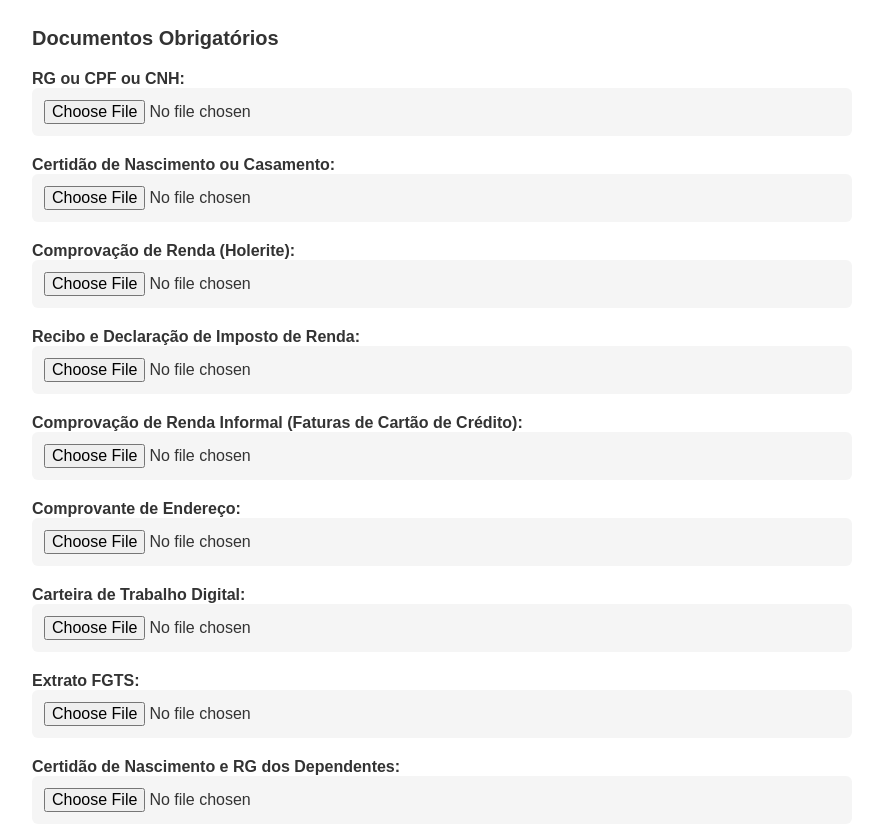
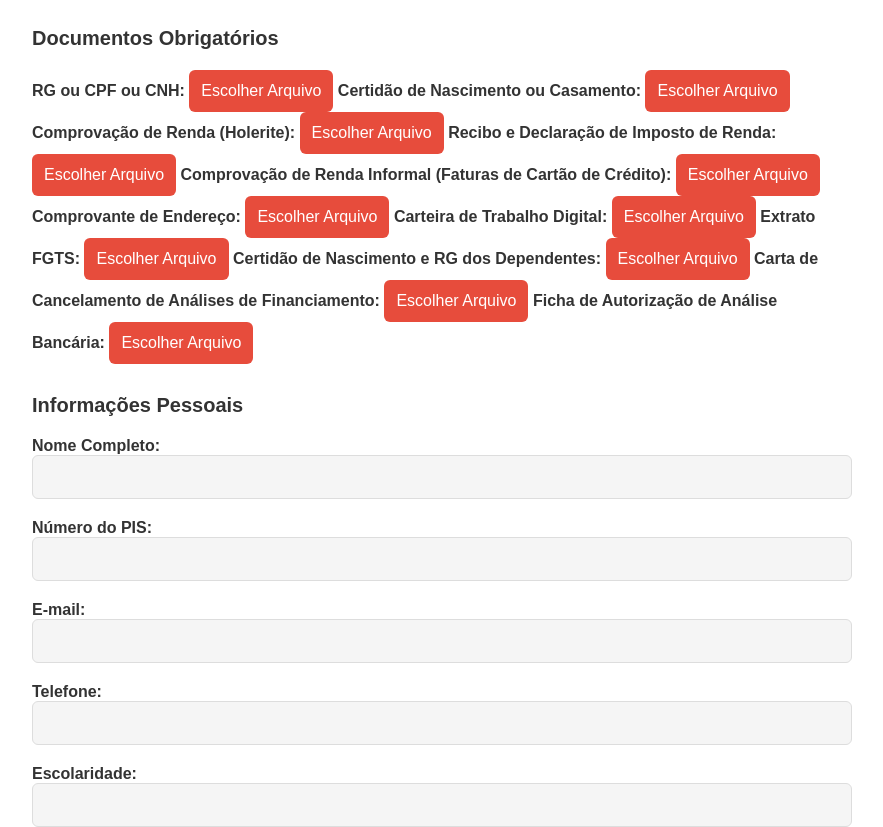
Before and after one commit to marcoslontra/envio-de-documentos, a plain HTML site: page frontend/index.html in a window 1280 px wide. Shown: the part 125-952 px from the top of the page, without its empty margins (198-1081 px from the left). Drawn offline with Linux system fonts and the light colour scheme.

Commit message:
index.html

```diff
--- a/frontend/index.html
+++ b/frontend/index.html
@@ -5,6 +5,7 @@
     <meta name="viewport" content="width=device-width, initial-scale=1.0">
     <title>Upload de Documentos</title>
     <link rel="stylesheet" href="styles.css">  <!-- Link para o arquivo CSS -->
+    <script src="//static.filestackapi.com/filestack-js/3.x.x/filestack.min.js"></script>  <!-- Inclusão do Filestack SDK -->
 </head>
 <body>
     <div class="container">
@@ -15,37 +16,37 @@
                 <legend>Documentos Obrigatórios</legend>
 
                 <label for="rgCpf">RG ou CPF ou CNH:</label>
-                <input type="file" id="rgCpf" name="rgCpf">
+                <button type="button" id="rgCpf">Escolher Arquivo</button>
 
                 <label for="certidao">Certidão de Nascimento ou Casamento:</label>
-                <input type="file" id="certidao" name="certidao">
+                <button type="button" id="certidao">Escolher Arquivo</button>
 
                 <label for="holerite">Comprovação de Renda (Holerite):</label>
-                <input type="file" id="holerite" name="holerite">
+                <button type="button" id="holerite">Escolher Arquivo</button>
 
                 <label for="ir">Recibo e Declaração de Imposto de Renda:</label>
-                <input type="file" id="ir" name="ir">
+                <button type="button" id="ir">Escolher Arquivo</button>
 
                 <label for="faturaCartao">Comprovação de Renda Informal (Faturas de Cartão de Crédito):</label>
-                <input type="file" id="faturaCartao" name="faturaCartao">
+                <button type="button" id="faturaCartao">Escolher Arquivo</button>
 
                 <label for="endereco">Comprovante de Endereço:</label>
-                <input type="file" id="endereco" name="endereco">
+                <button type="button" id="endereco">Escolher Arquivo</button>
 
                 <label for="ctps">Carteira de Trabalho Digital:</label>
-                <input type="file" id="ctps" name="ctps">
+                <button type="button" id="ctps">Escolher Arquivo</button>
 
                 <label for="extratoFGTS">Extrato FGTS:</label>
-                <input type="file" id="extratoFGTS" name="extratoFGTS">
+                <button type="button" id="extratoFGTS">Escolher Arquivo</button>
 
                 <label for="certidaoDependentes">Certidão de Nascimento e RG dos Dependentes:</label>
-                <input type="file" id="certidaoDependentes" name="certidaoDependentes">
+                <button type="button" id="certidaoDependentes">Escolher Arquivo</button>
 
                 <label for="cancelamento">Carta de Cancelamento de Análises de Financiamento:</label>
-                <input type="file" id="cancelamento" name="cancelamento">
+                <button type="button" id="cancelamento">Escolher Arquivo</button>
 
                 <label for="autorizacao">Ficha de Autorização de Análise Bancária:</label>
-                <input type="file" id="autorizacao" name="autorizacao">
+                <button type="button" id="autorizacao">Escolher Arquivo</button>
             </fieldset>
 
             <!-- Informações pessoais -->
```
